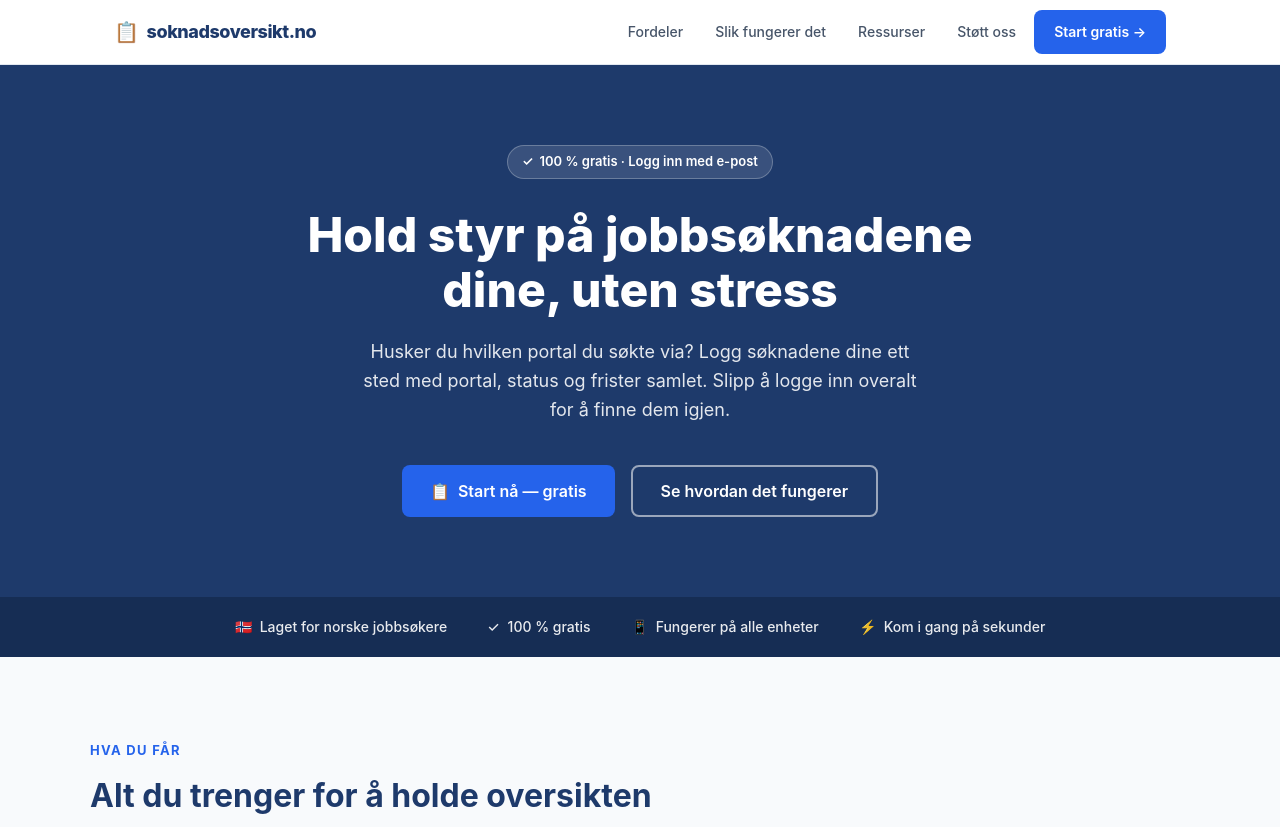
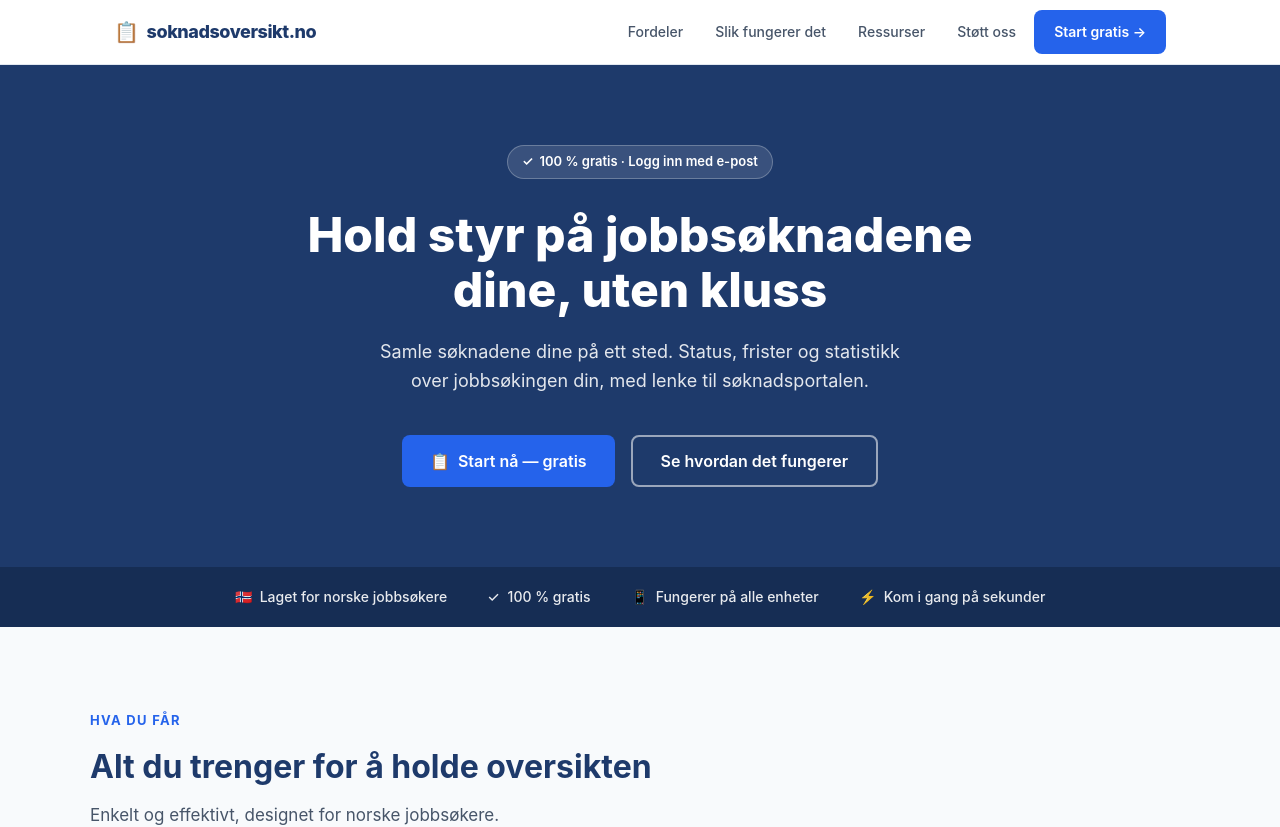
Before and after one commit to Rubenough/soknadsoversikt, a React (Vite) app: page / in a window 1280 px wide. Shown: the top 827 px of the page. Built offline with nearby package versions, Linux system fonts and the light colour scheme; no server answers.

Commit message:
Update landingpage
Update tekst for hero/ingress

```diff
--- a/src/pages/LandingPage.jsx
+++ b/src/pages/LandingPage.jsx
@@ -116,11 +116,11 @@ export default function LandingPage() {
             </p>
 
             <h1 id="hero-heading" className="text-[clamp(2rem,5vw,3rem)] font-extrabold leading-[1.15] text-white mb-5 text-balance">
-              Hold styr på jobbsøknadene dine, uten stress
+              Hold styr på jobbsøknadene dine, uten kluss
             </h1>
 
             <p className="text-lg text-white/88 mb-10 max-w-140 mx-auto leading-relaxed">
-              Husker du hvilken portal du søkte via? Logg søknadene dine ett sted med portal, status og frister samlet. Slipp å logge inn overalt for å finne dem igjen.
+              Samle søknadene dine på ett sted. Status, frister og statistikk over jobbsøkingen din, med lenke til søknadsportalen.
             </p>
 
             <div className="flex gap-4 justify-center flex-wrap">
```
